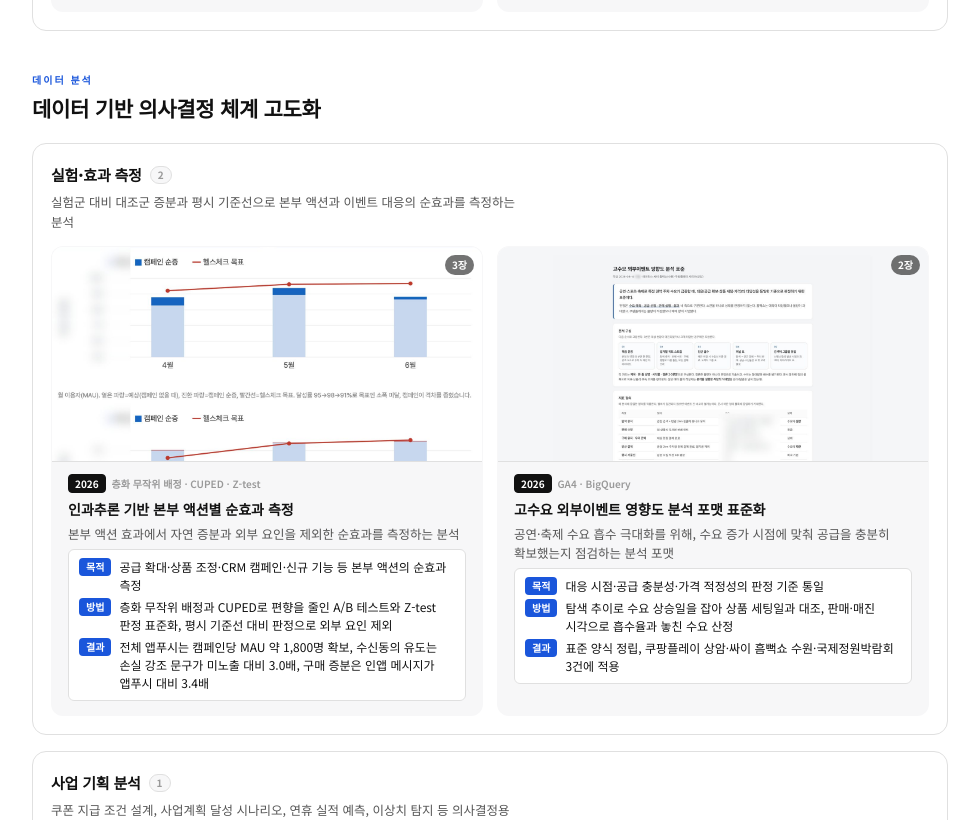
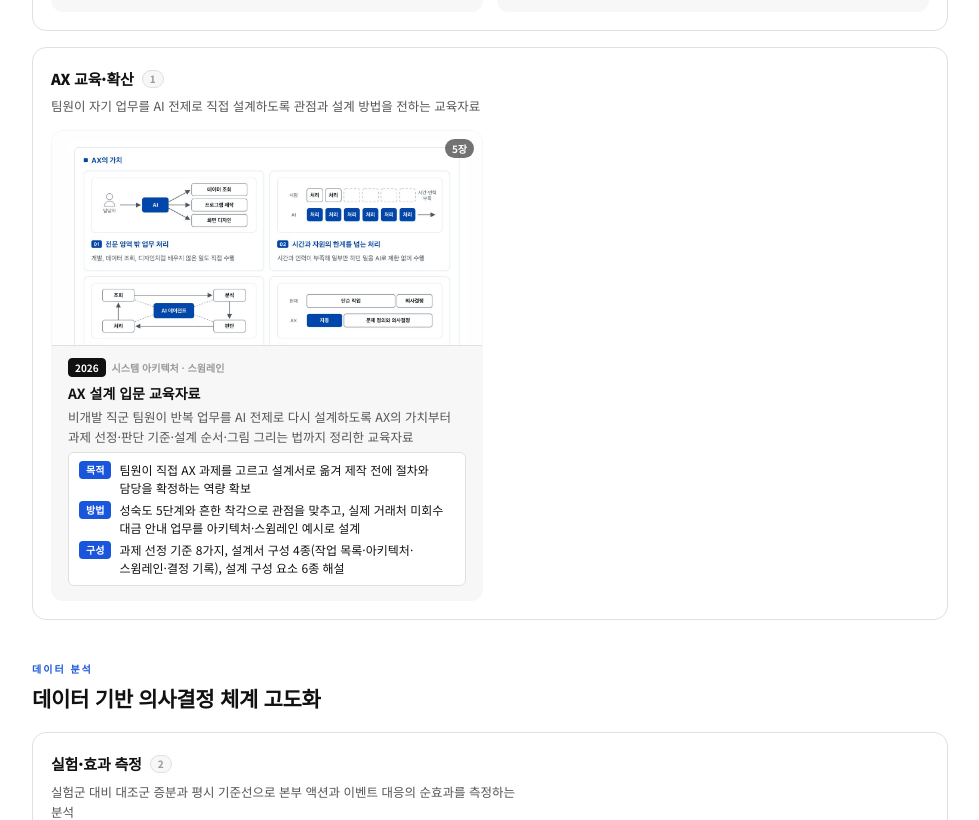
Before and after one commit to data2impactMaker/-portfolio, a plain HTML site: page index.html in a window 1280 px wide. Shown: the part 2153-2973 px from the top of the page, without its empty margins (150-1129 px from the left). Drawn offline with Linux system fonts and the light colour scheme.

Commit message:
포트폴리오: AX 설계 입문 교육자료 카드 추가
Co-Authored-By: Claude Opus 5.5 <noreply@anthropic.com>

```diff
--- a/index.html
+++ b/index.html
@@ -240,7 +240,7 @@
 <nav class="float-nav" id="floatNav">
 <div class="viz-wrap">
   <button class="nav-btn" id="fn-aiToggle" data-section="ai">AI 자동화 <span class="caret">&#9662;</span></button>
-  <div class="viz-dropdown" id="fn-aiDropdown"><div class="vd-panel"><div class="vd-group">CRM 마케팅 자동화</div><a class="vd-item" data-target="ai-crm-agent">CRM AI 에이전트 시스템 구축</a><a class="vd-item" data-target="dc-moketer">마케팅 전담 AI 어시스턴트 슬랙봇 &#x27;모케터&#x27;</a><a class="vd-item" data-target="dc-dashboard">마케팅 허브: CRM 캠페인 대시보드와 요청 접수</a><a class="vd-item" data-target="viz-hub-ops">마케팅 허브: 앱 배너 운영과 퍼포먼스 마케팅</a><div class="vd-group">AI 활용 분석·서비스</div><a class="vd-item" data-target="ai-fireworks">여의도 불꽃축제 2026 수요 예측과 주차 안내 웹</a><a class="vd-item" data-target="ai-a1">BTS 광화문 콘서트 주차장 영향분석</a></div></div>
+  <div class="viz-dropdown" id="fn-aiDropdown"><div class="vd-panel"><div class="vd-group">CRM 마케팅 자동화</div><a class="vd-item" data-target="ai-crm-agent">CRM AI 에이전트 시스템 구축</a><a class="vd-item" data-target="dc-moketer">마케팅 전담 AI 어시스턴트 슬랙봇 &#x27;모케터&#x27;</a><a class="vd-item" data-target="dc-dashboard">마케팅 허브: CRM 캠페인 대시보드와 요청 접수</a><a class="vd-item" data-target="viz-hub-ops">마케팅 허브: 앱 배너 운영과 퍼포먼스 마케팅</a><div class="vd-group">AI 활용 분석·서비스</div><a class="vd-item" data-target="ai-fireworks">여의도 불꽃축제 2026 수요 예측과 주차 안내 웹</a><a class="vd-item" data-target="ai-a1">BTS 광화문 콘서트 주차장 영향분석</a><div class="vd-group">AX 교육·확산</div><a class="vd-item" data-target="ai-ax-edu">AX 설계 입문 교육자료</a></div></div>
 </div>
 <div class="viz-wrap">
   <button class="nav-btn" id="fn-decisionToggle" data-section="decision">데이터 분석 <span class="caret">&#9662;</span></button>
@@ -383,6 +383,15 @@
     <div class="card-meta"><span class="tag-year new">2026</span><span class="tag-tool">Claude Code · Kakao Map API</span></div>
     <h3 class="card-title">BTS 광화문 콘서트 주차장 영향분석</h3><p class="card-lead">콘서트 당일 인근 주차장의 수요 수용 가능 여부를 지도로 사전 확인한 분석</p>
     <div class="card-summary"><div class="sum-row"><span class="sum-label">목적</span><span class="sum-value">콘서트 대비 인근 주차장 수용 가능량 사전 분석과 수요 예측</span></div><div class="sum-row"><span class="sum-label">방법</span><span class="sum-value">카카오맵 API로 반경 주차장을 수집하고 BigQuery 과거 공연일 실적과 웹 검색 정보를 결합해 영향 지도 구성</span></div><div class="sum-row"><span class="sum-label">결과</span><span class="sum-value">공연일 기준 영향 지도 제작, 영업팀 사전 대비 자료로 활용</span></div></div>
+  </div>
+</article></div></div>
+<div class="part"><div class="part-head"><h3 class="part-title">AX 교육·확산</h3><span class="part-count">1</span></div><p class="part-desc">팀원이 자기 업무를 AI 전제로 직접 설계하도록 관점과 설계 방법을 전하는 교육자료</p>
+<div class="grid"><article class="card" id="ai-ax-edu" data-sec="AI 자동화" data-part="AX 교육·확산" data-title="AX 설계 입문 교육자료" data-year="2026">
+  <div class="thumb" data-srcs="portfolio_images/full/notion_2026_ax_value.jpg|portfolio_images/full/notion_2026_ax_maturity.jpg|portfolio_images/full/notion_2026_ax_arch.jpg|portfolio_images/full/notion_2026_ax_swimlane.jpg|portfolio_images/full/notion_2026_ax_components.jpg" data-caps="AX의 가치 4가지: 전문 영역 밖 업무 처리 · 시간과 자원의 한계를 넘는 처리 · 업무 자율 수행 · 더 중요한 고민에 집중|AI 네이티브 팀 성숙도 5단계: 도구 사용 → 업무 자동화 → 절차 재설계 → 기본 사고방식 → 조직 자산화|시스템 아키텍처 예시: 거래처 미회수 대금 안내 업무의 AWS·GCP·외부 시스템 연결과 신규·현행 구분|스윔레인 예시: 같은 업무의 처리 주체별 순서, 자동 처리와 담당자 판단, 인계 지점|설계에 쓰는 구성 요소 6종: 애플리케이션·서비스·저장소·외부 시스템·API·인터페이스와 팀 실제 예" onclick="openLightbox(this)"><img src="portfolio_images/thumbs/notion_2026_ax_value.jpg" alt="AX 설계 입문 교육자료" loading="lazy"><span class="thumb-count">5장</span><div class="thumb-cap">AX의 가치 4가지: 전문 영역 밖 업무 처리 · 시간과 자원의 한계를 넘는 처리 · 업무 자율 수행 · 더 중요한 고민에 집중</div></div>
+  <div class="card-body">
+    <div class="card-meta"><span class="tag-year new">2026</span><span class="tag-tool">시스템 아키텍처 · 스윔레인</span></div>
+    <h3 class="card-title">AX 설계 입문 교육자료</h3><p class="card-lead">비개발 직군 팀원이 반복 업무를 AI 전제로 다시 설계하도록 AX의 가치부터 과제 선정·판단 기준·설계 순서·그림 그리는 법까지 정리한 교육자료</p>
+    <div class="card-summary"><div class="sum-row"><span class="sum-label">목적</span><span class="sum-value">팀원이 직접 AX 과제를 고르고 설계서로 옮겨 제작 전에 절차와 담당을 확정하는 역량 확보</span></div><div class="sum-row"><span class="sum-label">방법</span><span class="sum-value">성숙도 5단계와 흔한 착각으로 관점을 맞추고, 실제 거래처 미회수 대금 안내 업무를 아키텍처·스윔레인 예시로 설계</span></div><div class="sum-row"><span class="sum-label">구성</span><span class="sum-value">과제 선정 기준 8가지, 설계서 구성 4종(작업 목록·아키텍처·스윔레인·결정 기록), 설계 구성 요소 6종 해설</span></div></div>
   </div>
 </article></div></div>
 </section>
```
Also changed, not shown: portfolio_images/full/notion_2026_ax_arch.jpg (added), portfolio_images/full/notion_2026_ax_components.jpg (added), portfolio_images/full/notion_2026_ax_maturity.jpg (added), portfolio_images/full/notion_2026_ax_swimlane.jpg (added), portfolio_images/full/notion_2026_ax_value.jpg (added), portfolio_images/thumbs/notion_2026_ax_arch.jpg (added), portfolio_images/thumbs/notion_2026_ax_components.jpg (added), portfolio_images/thumbs/notion_2026_ax_maturity.jpg (added), portfolio_images/thumbs/notion_2026_ax_swimlane.jpg (added), portfolio_images/thumbs/notion_2026_ax_value.jpg (added).
